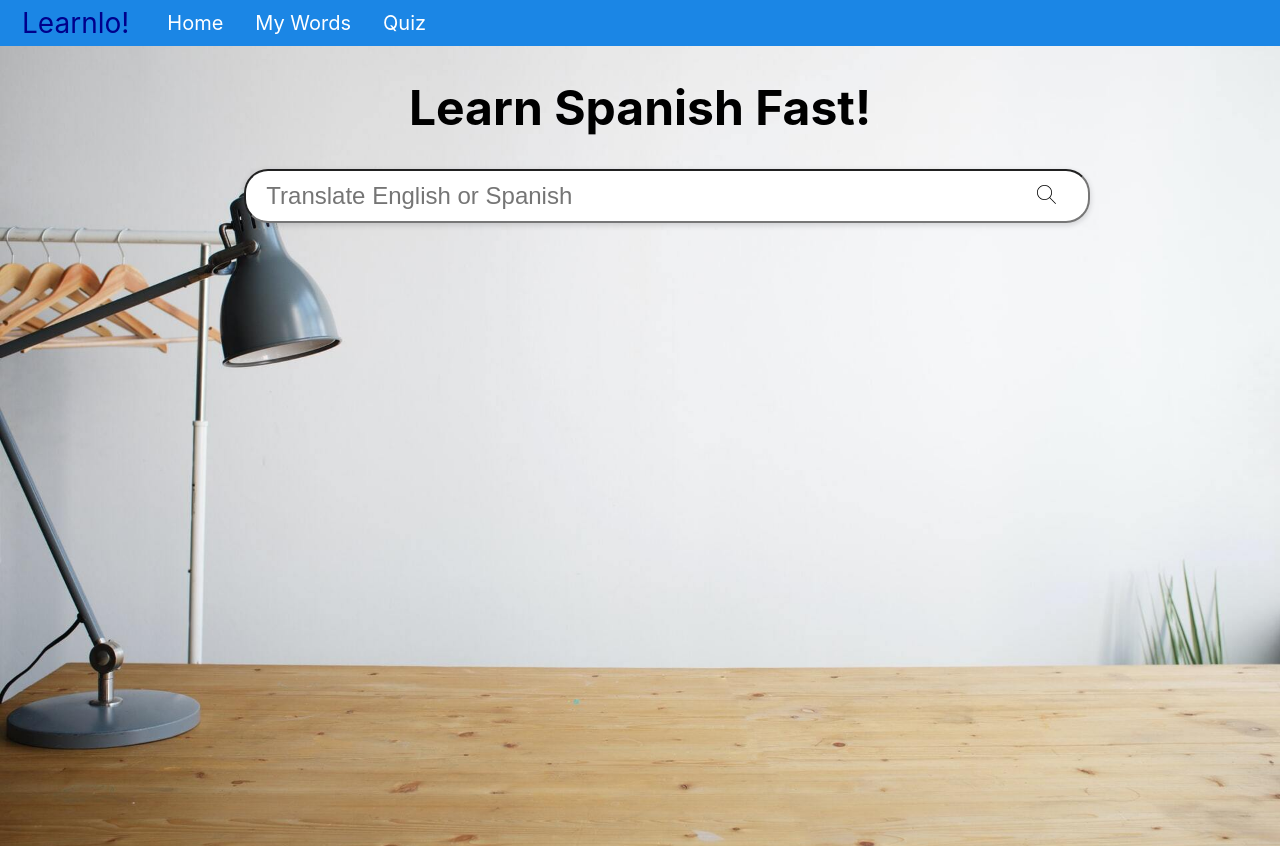
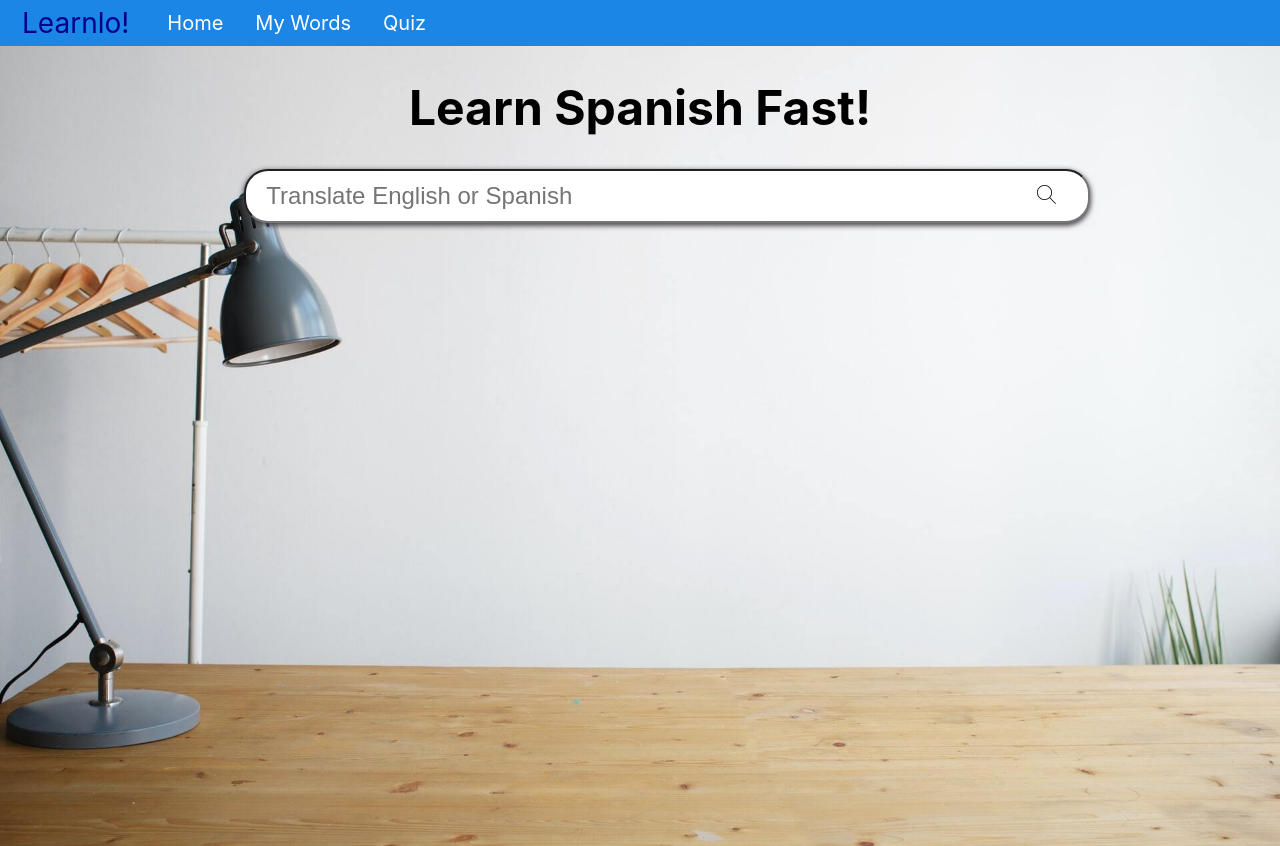
Before and after one commit to taylorjohnson141/learnlo, a React (Create React App) app: page / in a window 1280 px wide. Built offline with nearby package versions, Linux system fonts and the light colour scheme.

Commit message:
Update search box shadow

```diff
--- a/src/DefinitionCard/DefinitionCard.css
+++ b/src/DefinitionCard/DefinitionCard.css
@@ -15,7 +15,7 @@
   border-radius: 10px;
   color:#FBFAF5 ;
   background-color:#1B86E5 ;
-  box-shadow: 0 2px 5px 1px rgb(64 60 67 / 90%);
+  box-shadow: 0 2px 5px 1px rgb(64 60 67 / 25%);
 }
 .addButton:hover{
   color:#1B86E5 ;
--- a/src/SearchBar/SearchBar.css
+++ b/src/SearchBar/SearchBar.css
@@ -16,7 +16,7 @@
   margin-right: -20px;
   padding-left: 20px;
   font-size: 1.5rem;
-  box-shadow: 0 2px 5px 1px rgb(64 60 67 / 16%);
+  box-shadow: 0 2px 5px 1px rgb(64 60 67 / 90%);
   border-radius: 24px;
 
 }
```
